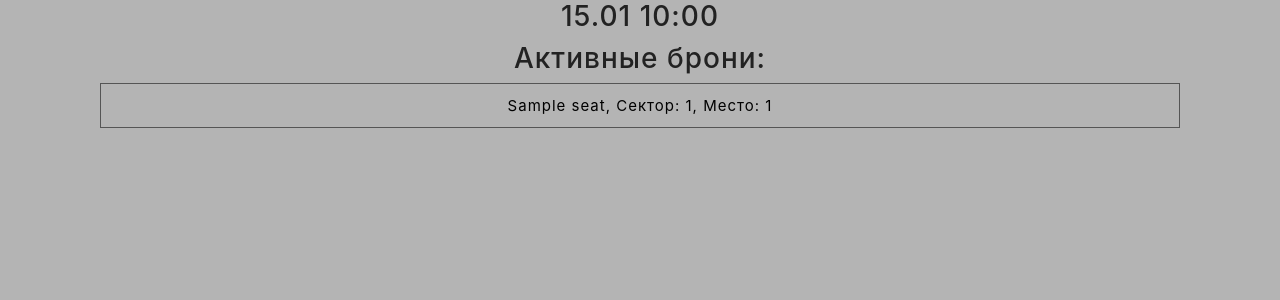
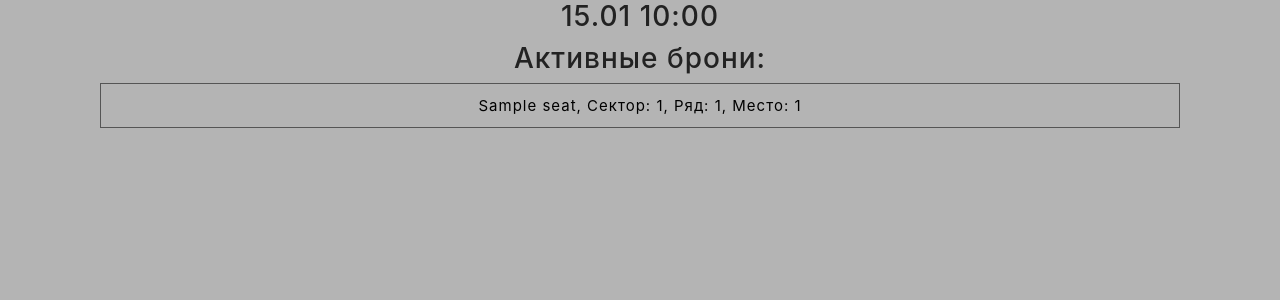
Before and after one commit to kirpastuhov/EuroCirc, a Django app: template desk/templates/desk/booked_list.html in a window 1280 px wide. Shown: the top 300 px of the page. Run offline with Django 3.2, Linux system fonts and the light colour scheme; tables that the repository leaves empty hold one stand-in row (values such as "Sample post"); the template is opened without the code that fills it: values that come from a table or form of the project are taken from there, most other values are stand-ins (such as "Sample title", 1, 10 or a date in 2020); some libraries are stand-ins or nearby versions.

Commit message:
Fixed Booking list page

```diff
--- a/desk/templates/desk/booked_list.html
+++ b/desk/templates/desk/booked_list.html
@@ -16,7 +16,7 @@
         <ul>
           {% for booked_seat in seats %}
 	         <li class="active">
-              <a  href ="{% url 'desk:box' booked_seat.sector.sector_number booked_seat.date.date booked_seat.date.hour booked_seat.sector.city_id %} ">{{booked_seat.name}}, Сектор: {{booked_seat.sector.sector_number}}, Место: {{booked_seat.seat_number}}</a>
+              <a  href ="{% url 'desk:box' booked_seat.sector.sector_number booked_seat.date.date booked_seat.date.hour booked_seat.sector.city_id %} ">{{booked_seat.name}}, Сектор: {{booked_seat.sector.sector_number}}, Ряд: {{booked_seat.row.row_number}}, Место: {{booked_seat.seat_number}}</a>
 					</li>
             {% endfor %}
           </ul>
```
